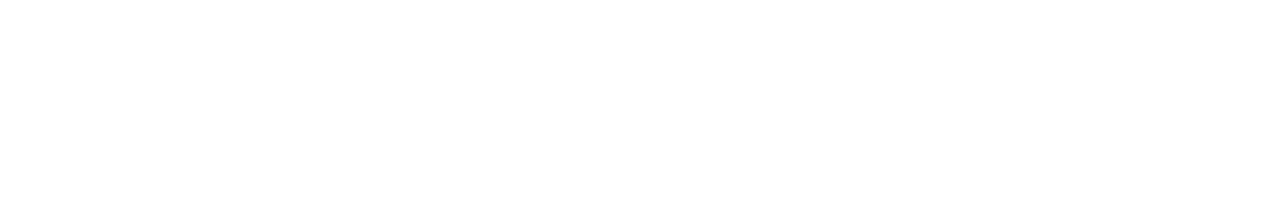
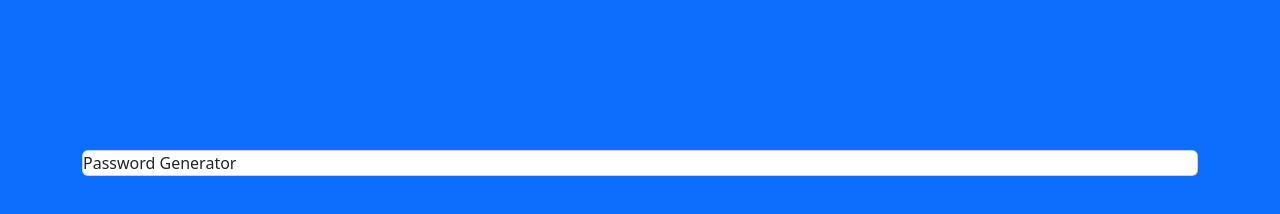
Before and after one commit to BartekClk/Pass_Generator-Bootstrap-, a plain HTML site: page index.html in a window 1280 px wide. Drawn offline with nearby package versions, Linux system fonts and the light colour scheme.

Commit message:
modified:   assets/styles/main.css 	modified:   index.html

```diff
--- a/assets/styles/main.css
+++ b/assets/styles/main.css
@@ -0,0 +1,10 @@
+body{
+    background-color: var(--bs-blue) !important;
+}
+
+.card{
+    width: 100%;
+    height: fit-content;
+    margin-top: 150px;
+    background-color: var(--bs-white);
+}
--- a/index.html
+++ b/index.html
@@ -9,9 +9,17 @@
     <link rel="stylesheet" href="./assets/styles/main.css">
     <!-- JQuery script -->
     <script src="https://ajax.googleapis.com/ajax/libs/jquery/3.7.1/jquery.min.js"></script>
-    <title>Document</title>
+    <title>Password Generator</title>
 </head>
 <body>
+    <div class="container-md">
+        <div class="card">
+            <div class="row align-items-center">
+                <div class="col">Password Generator</div>
+            </div>
+        </div>
+    </div>
+
     <!-- Bootstrap script -->
     <script src="https://cdn.jsdelivr.net/npm/bootstrap@5.3.2/dist/js/bootstrap.bundle.min.js" integrity="sha384-C6RzsynM9kWDrMNeT87bh95OGNyZPhcTNXj1NW7RuBCsyN/o0jlpcV8Qyq46cDfL" crossorigin="anonymous"></script>
     <!-- Main script link -->
```
